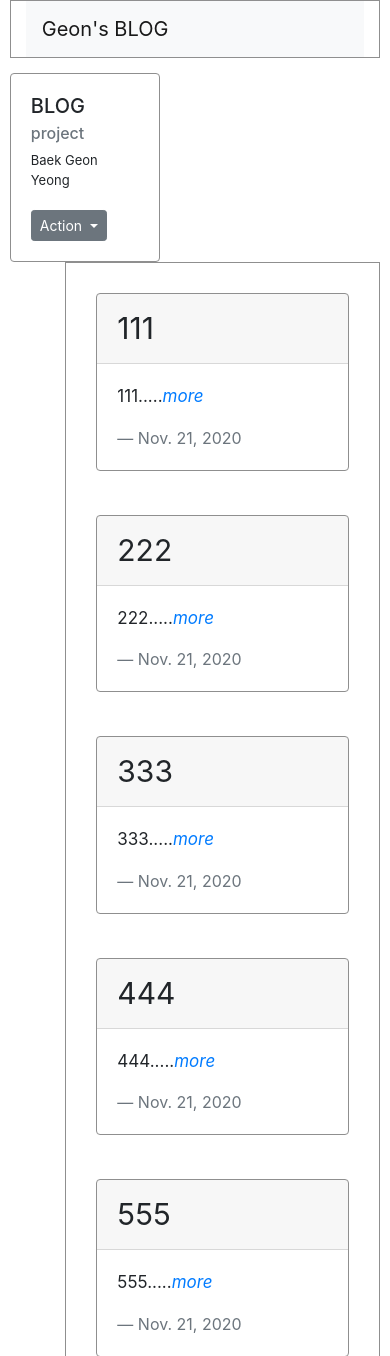
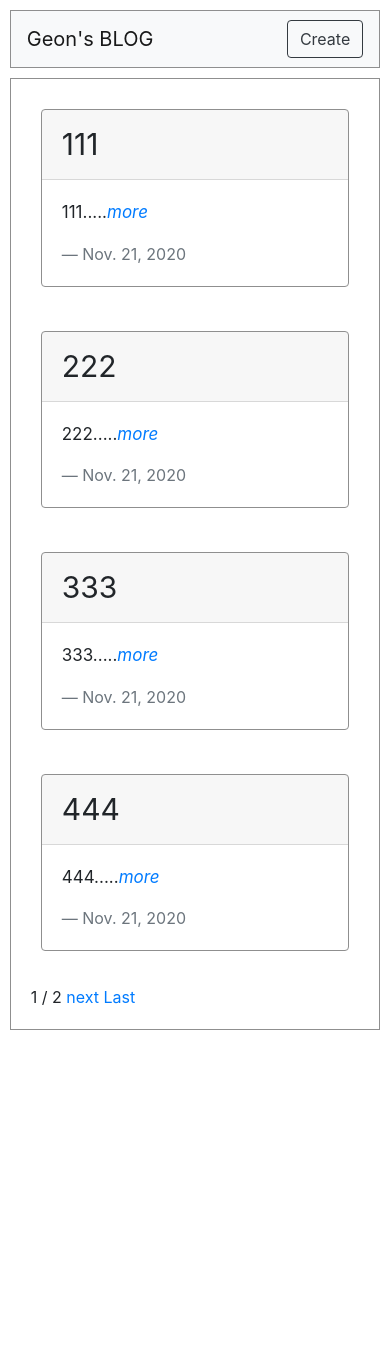
Before and after one commit to puddingii/django_blog_test, a Django app: page / in a window 390 px wide. Shown: the top 1356 px of the page. After the commit the page ends 1030 px from the top, so only its background shows below. Run offline with Django 3.2, Linux system fonts and the light colour scheme; data comes from the database, SQL or seed files in the repository; both versions use the stored data as it was after the commit; some libraries are stand-ins or nearby versions.

Commit message:
Add options + change
add pagination, delete option
change base.html
1 page => 4 poster

```diff
--- a/geonyeongsite/blog/static/css/main_style.css
+++ b/geonyeongsite/blog/static/css/main_style.css
@@ -3,17 +3,18 @@
     margin:0 auto;
 }
 
-.container {
-    width:100%;
-    margin-left:0px;
-    margin-bottom:15px;
+.header {
     border:1px solid rgb(143, 143, 143);
+    margin:10px 0px;
+}
+
+.small_create {
+    display: none;
 }
 
 .side_menu {
-    float: left;
-    width:150px;
-    align-self:center;
+    float:left;
+    width:145px;
     margin-right:10px;
 }
 
@@ -27,14 +28,29 @@
 }
 
 .main_content {
-    float: right;
-    width:85%;
+    float:right;
+    width:83%;
     border:1px solid rgb(143, 143, 143);
     padding:20px;
-    align-self:center;
 }
 
 .home-card {
     border-color: rgb(143, 143, 143);
     margin:10px;
 }
+
+@media screen and (max-width: 992px) {
+    .side_menu {
+        display: none;
+    }
+
+    .main_content {
+        float: none;
+        align-self: center;
+        width:100%;
+    }
+
+    .small_create {
+        display: block;
+    }
+}
--- a/geonyeongsite/blog/templates/base.html
+++ b/geonyeongsite/blog/templates/base.html
@@ -9,20 +9,26 @@
     <link rel="stylesheet" href="https://cdn.jsdelivr.net/npm/bootstrap@4.5.3/dist/css/bootstrap.min.css" integrity="sha384-TX8t27EcRE3e/ihU7zmQxVncDAy5uIKz4rEkgIXeMed4M0jlfIDPvg6uqKI2xXr2" crossorigin="anonymous">
     <script src="https://code.jquery.com/jquery-3.5.1.slim.min.js" integrity="sha384-DfXdz2htPH0lsSSs5nCTpuj/zy4C+OGpamoFVy38MVBnE+IbbVYUew+OrCXaRkfj" crossorigin="anonymous"></script>
     <script src="https://cdn.jsdelivr.net/npm/bootstrap@4.5.3/dist/js/bootstrap.bundle.min.js" integrity="sha384-ho+j7jyWK8fNQe+A12Hb8AhRq26LrZ/JpcUGGOn+Y7RsweNrtN/tE3MoK7ZeZDyx" crossorigin="anonymous"></script>
+    <link rel="stylesheet"  href=https://cdnjs.cloudflare.com/ajax/libs/twitter-bootstrap/4.5.3/css/bootstrap-grid.min.css>
+
 
     <link rel="stylesheet" href="{% static 'css/main_style.css' %}">
 </head>
 <body>
     <div id="wrap">
-        <header>
-            <div class="container">
-                <nav class="navbar navbar-expand-lg navbar-light bg-light">
-                    <a class="navbar-brand" href="{%url 'home' %}">Geon's BLOG</a>
-                </nav>
+        <div class="header">
+            <div class="row">
+                <div class="col">
+                    <nav class="navbar navbar-expand-lg navbar-light bg-light">
+                        <a class="navbar-brand" href="{%url 'home' %}">Geon's BLOG</a>
+                        <a class="small_create" href="{%url 'enroll' %}"><button type="button" class="btn btn-outline-dark">Create</button></a>
+                    </nav>
+                </div>
+
             </div>
-        </header>
+        </div>
 
-        <aside class="side_menu">
+        <div class="side_menu">
             <div class="card left_card">
                 <div class="card-body">
                     <h5 class="card-title">BLOG</h5>
@@ -39,11 +45,14 @@
                     </div>
                 </div>
             </div>
-        </aside>
+        </div>
 
-        <section class="main_content">
+        <div class="main_content">
             {% block content %}{% endblock %}
-        </section>
+        </div>
+
     </div>
+
+    <script src="https://cdnjs.cloudflare.com/ajax/libs/twitter-bootstrap/4.5.3/js/bootstrap.min.js"></script>
 </body>
 </html>
--- a/geonyeongsite/blog/templates/blog/home.html
+++ b/geonyeongsite/blog/templates/blog/home.html
@@ -4,7 +4,7 @@
 {% load static %}
 {% block content %}
 
-{% for blog in blogs.all %}
+{% for blog in posts %}
     <div class="card home-card">
         <div class="card-header" style="font-size:30px">
             {{blog.title}}
@@ -19,4 +19,16 @@
     <br>
 {%endfor%}
 
+{% if posts.has_previous %}
+<a href="?page=1">First</a>
+<a href="?page={{posts.previous_page_number}}">previous</a>
+{% endif %}
+<span>{{posts.number}}</span>
+<span>/</span>
+<span>{{posts.paginator.num_pages}}</span>
+{% if posts.has_next %}
+<a href="?page={{posts.next_page_number}}">next</a>
+<a href="?page={{posts.paginator.num_pages}}">Last</a>
+{% endif %}
+
 {% endblock %}
--- a/geonyeongsite/blog/urls.py
+++ b/geonyeongsite/blog/urls.py
@@ -5,4 +5,5 @@ urlpatterns = [
     path('<int:blog_id>', views.detail, name='detail'),
     path('enroll/',views.enroll, name='enroll'),
     path('create/',views.create, name='create'),
+    path('<int:blog_id>/delete', views.delete, name='delete'),
 ]
--- a/geonyeongsite/blog/views.py
+++ b/geonyeongsite/blog/views.py
@@ -1,11 +1,16 @@
 from django.shortcuts import render, get_object_or_404, redirect
 from django.utils import timezone
+from django.core.paginator import Paginator
 from .models import Blog
 
 # Create your views here.
 def home(request):
     blogs = Blog.objects
-    return render(request, 'blog/home.html', {'blogs':blogs})
+    blog_list = Blog.objects.all()
+    paginator = Paginator(blog_list, 4)
+    page = request.GET.get('page')
+    posts = paginator.get_page(page)
+    return render(request, 'blog/home.html', {'blogs':blogs, 'posts':posts})
 
 def enroll(request):
     return render(request, 'blog/enroll.html')
@@ -22,6 +27,11 @@ def detail(request, blog_id):
     blog_detail = get_object_or_404(Blog, pk=blog_id)
     return render(request, 'blog/detail.html', {'blog':blog_detail})
 
+def delete(request, blog_id):
+    blog = Blog.objects.get(id=blog_id)
+    blog.delete()
+    return redirect('/')
+
 
 '''def result(request):
 full = request.GET['writing']
```
Also changed, not shown: geonyeongsite/blog/templates/blog/detail.html (+8 -2 lines), geonyeongsite/db.sqlite3.
